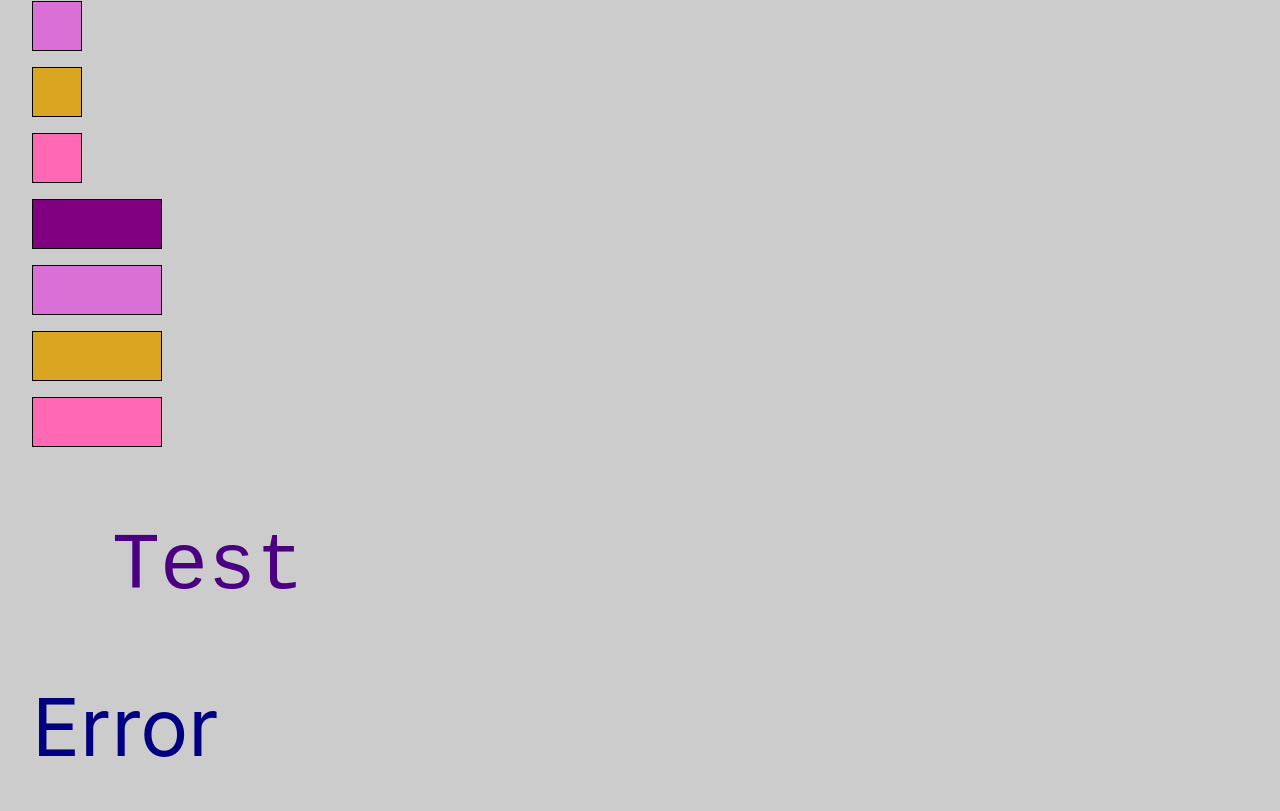
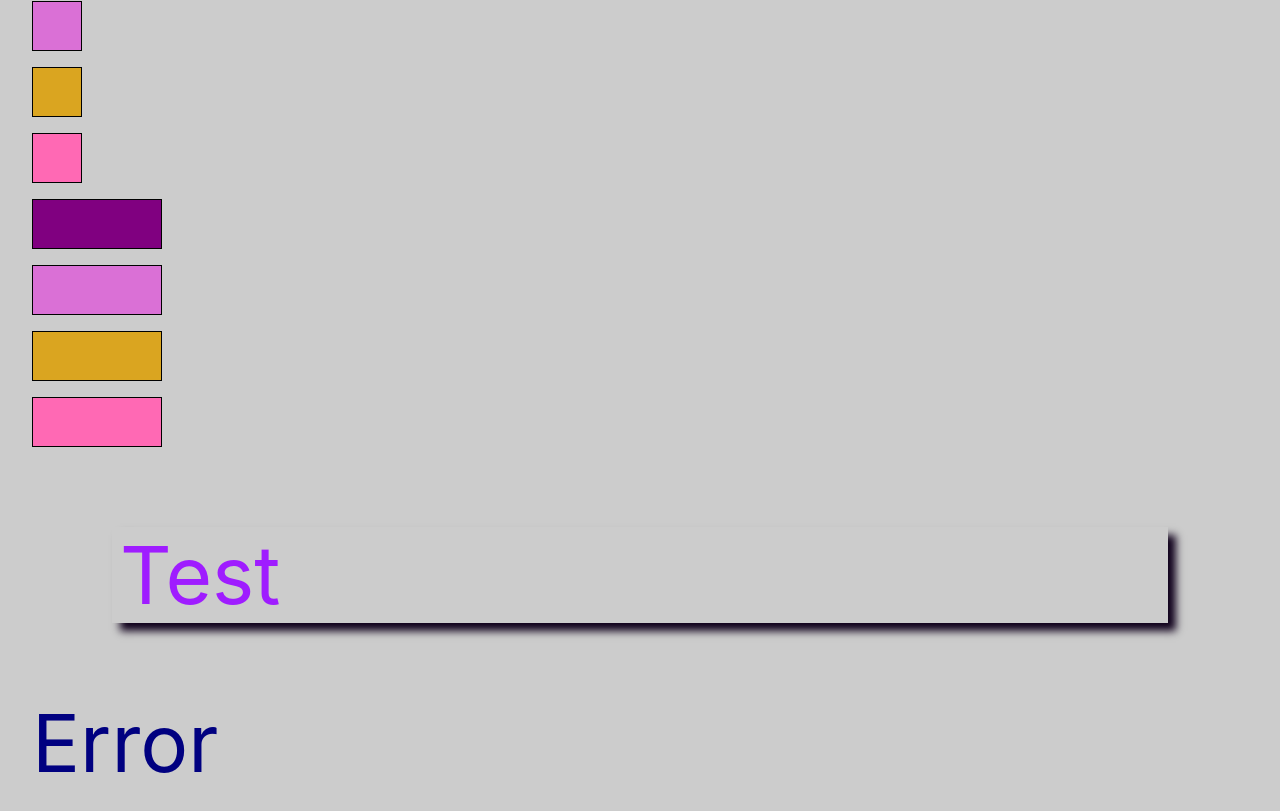
Before and after one commit to Yokosumi/vite_sass_with_use, a React (Vite) app: page / in a window 1280 px wide. Shown: the part 581-1392 px from the top of the page. Built offline with nearby package versions, Linux system fonts and the light colour scheme; a web font is replaced by a local one.

Commit message:
box shadow with darken example

```diff
--- a/src/sass/base/variables/color-variables.scss
+++ b/src/sass/base/variables/color-variables.scss
@@ -1,4 +1,6 @@
 $colors: purple, orchid, goldenrod, hotpink;
 
+$primary-color: indigo;
+
+$errorColor: darkred !default;
 $errorColor: navy;
-$errorColor: darkred !default;
--- a/src/sass/components/_messages.scss
+++ b/src/sass/components/_messages.scss
@@ -21,11 +21,19 @@
   }
 }
 
+// .user-text {
+//   color: map-get($testcolors, secondary);
+//   margin: map-get($sizes, medium);
+//   font-family: map-get($fonts, fontMonoSpace);
+//   font-size: map-get($sizes, medium);
+// }
+
 .user-text {
-  color: map-get($testcolors, secondary);
   margin: map-get($sizes, medium);
-  font-family: map-get($fonts, fontMonoSpace);
+  padding: 0.5rem;
   font-size: map-get($sizes, medium);
+  color: lighten($primary-color, 30);
+  box-shadow: 8px 8px 8px darken($primary-color, 20);
 }
 
 .error-message {
```
